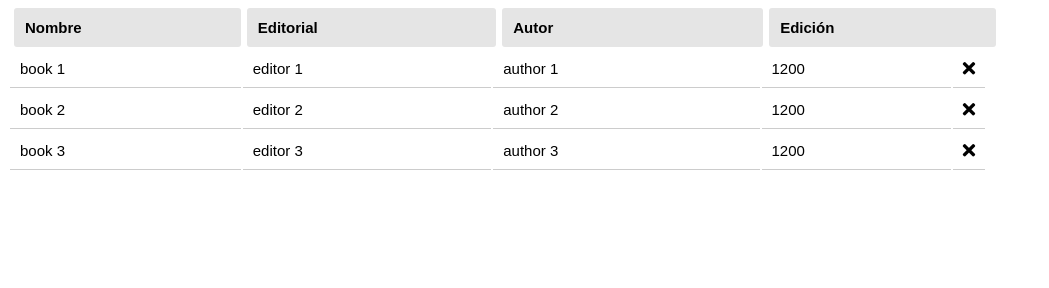
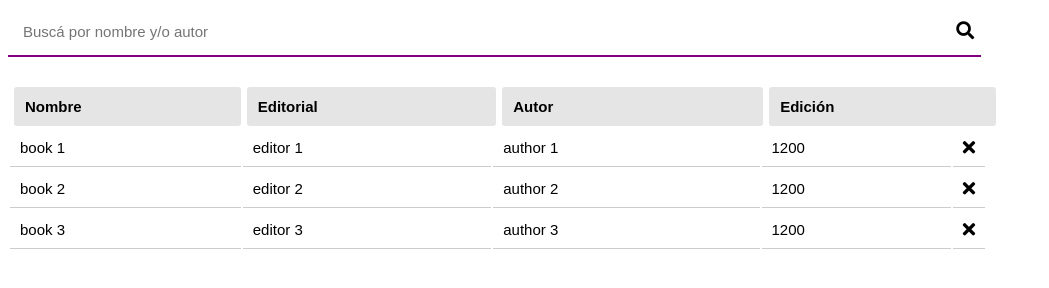
Before and after one commit to olessiap/Book-Index, a React app: page / in a window 1280 px wide. Shown: the whole page, without its empty margins (0-1049 px from the left). Built offline with nearby package versions, Linux system fonts and the light colour scheme.

Commit message:
added search bar

```diff
--- /dev/null
+++ b/src/SearchBar.js
@@ -0,0 +1,11 @@
+import React from 'react';
+import './style.css';
+
+const SearchBar = () => (
+    <div className="searchBox">
+        <input type='search' name="search" placeholder="Buscá por nombre y/o autor" />
+        <span className="fas fa-search"></span>
+    </div>
+)
+
+export default SearchBar;
--- a/src/SubHeader.js
+++ b/src/SubHeader.js
@@ -1,5 +1,4 @@
 import React from 'react';
-import PropTypes from 'prop-types';
 import './style.css';
 
 const SubHeader = () => (
--- a/src/index.js
+++ b/src/index.js
@@ -1,11 +1,13 @@
 import React from 'react';
 import ReactDOM from 'react-dom';
 import BookItems from './BookItems';
+import SearchBar from './SearchBar';
 import SubHeader from './SubHeader';
 import './style.css';
 
 const BookIndex = () => (
     <div>
+        <SearchBar />
         <SubHeader />
         <BookItems books={testBooks}/>
     </div>
--- a/src/style.css
+++ b/src/style.css
@@ -43,3 +43,18 @@
 .sub-edition {
     width: 18%;
 }
+
+input {
+    width: 77%;
+    padding: 15px;
+    margin-bottom: 30px;
+    outline: none;
+    border-bottom: 2px solid purple;
+    border-top: none;
+    border-left: none;
+    border-right: none;
+}
+
+.fa-search {
+    margin-left:-25px;
+}
```
